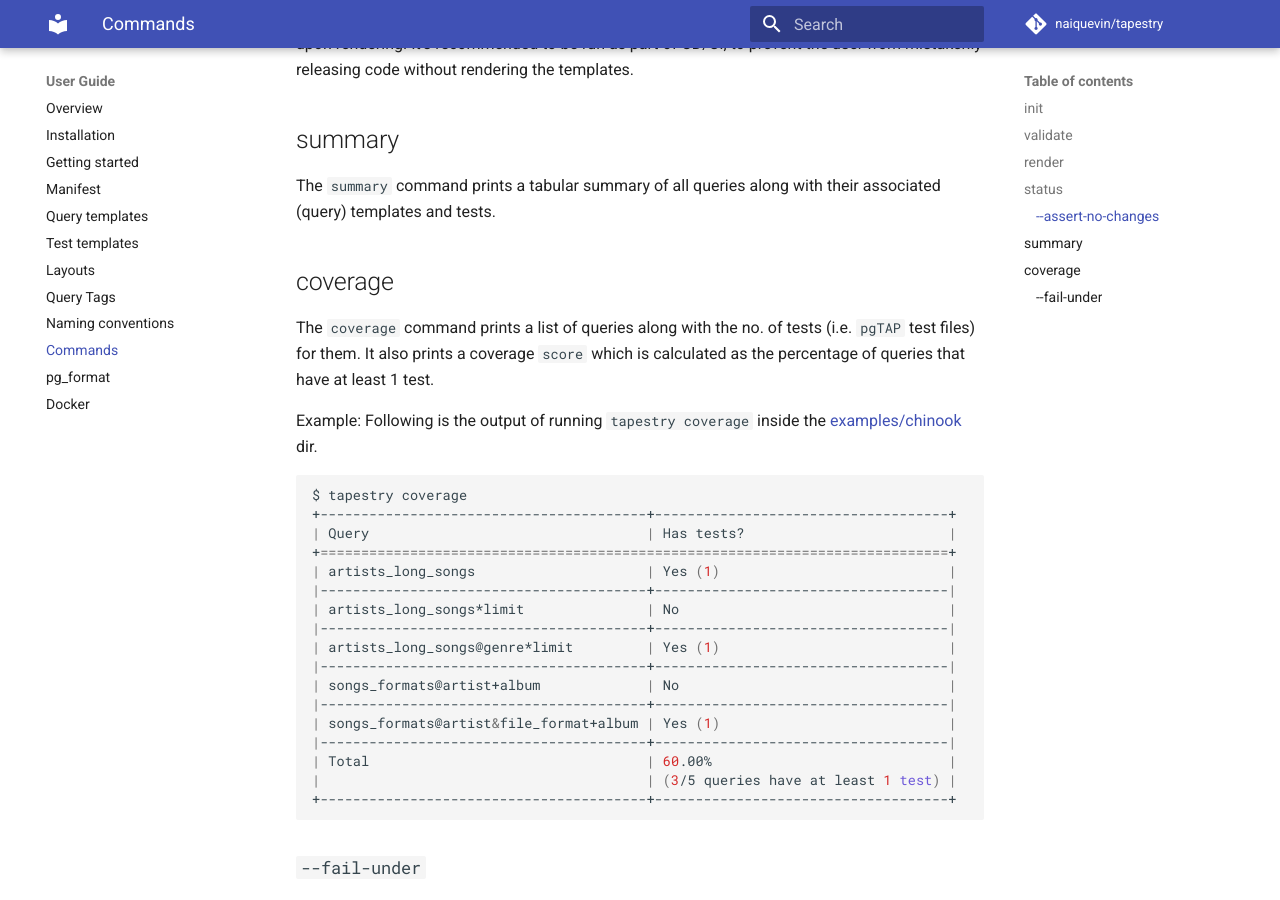
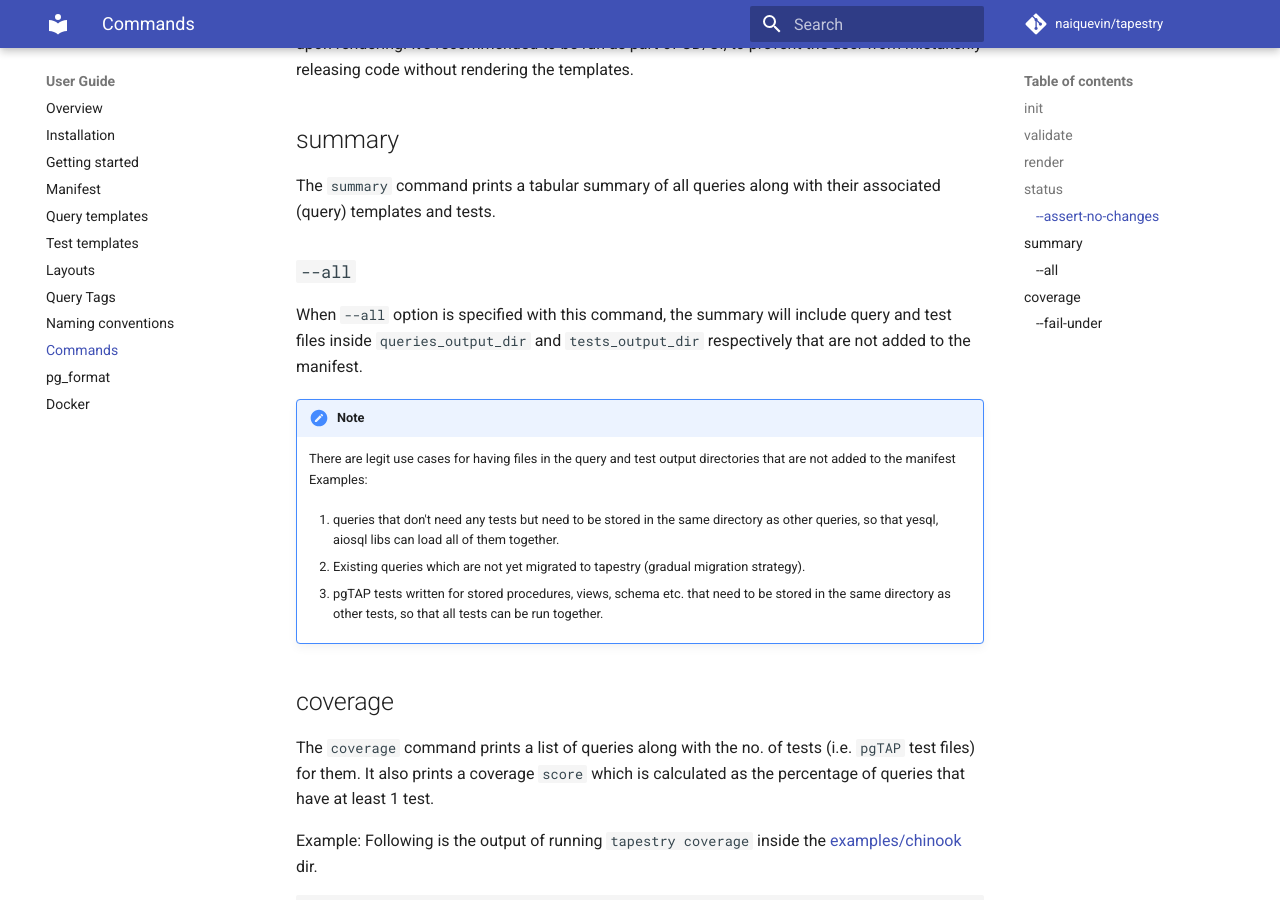
Before and after one commit to naiquevin/tapestry, an MkDocs documentation site: the page built from docs/user-guide/commands.md, in a window 1280 px wide and 900 px high, scrolled down 1703 px. Built offline with MkDocs 1.6.1 and Material for MkDocs 9.7.7, drawn with Linux system fonts in a browser that asks for light colours; comment, search, counter and statistics services are not loaded.

Commit message:
Add more documentation for new features
- 'all_conds' and 'conds' being optional

- '--all' option for the summary command

```diff
--- a/docs/user-guide/commands.md
+++ b/docs/user-guide/commands.md
@@ -86,6 +86,28 @@ templates.
 The `summary` command prints a tabular summary of all queries along
 with their associated (query) templates and tests.
 
+### `--all`
+
+When `--all` option is specified with this command, the summary will
+include query and test files inside `queries_output_dir` and
+`tests_output_dir` respectively that are not added to the manifest.
+
+!!! Note
+
+    There are legit use cases for having files in the query and test
+    output directories that are not added to the manifest Examples:
+
+    1. queries that don't need any tests but need to be stored in the same
+    directory as other queries, so that yesql, aiosql libs can load all of
+    them together.
+
+    2. Existing queries which are not yet migrated to tapestry (gradual
+    migration strategy).
+
+    3. pgTAP tests written for stored procedures, views, schema etc. that
+    need to be stored in the same directory as other tests, so that all
+    tests can be run together.
+
 ## coverage
 
 The `coverage` command prints a list of queries along with the no. of
```
Also changed, not shown: docs/user-guide/manifest.md (+12 -1 lines).
